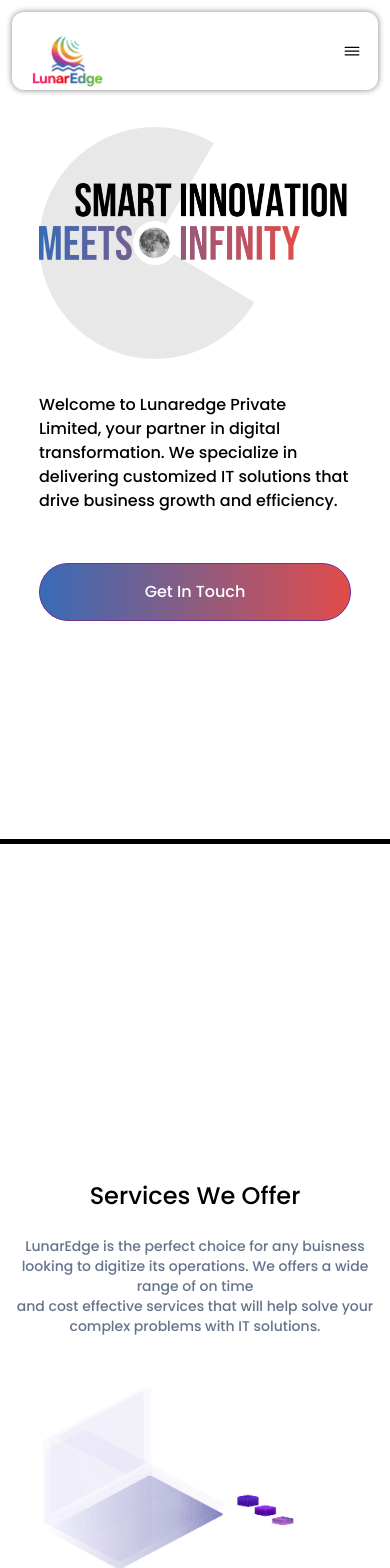
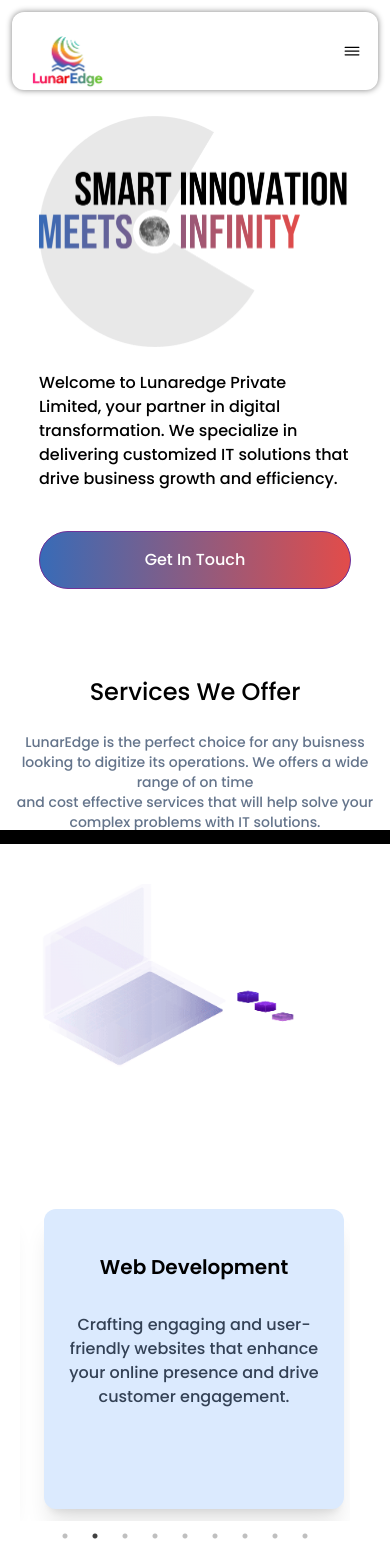
Before and after one commit to lunaredgepvtltd/LunarEdge, a React (Create React App) app in the folder frontend/: page / in a window 390 px wide. Shown: the top 1568 px of the page. Built offline with nearby package versions, Linux system fonts and the light colour scheme; a web font is replaced by a local one.

Commit message:
hero height-width updated

```diff
--- a/frontend/src/pages/ContactForm.jsx
+++ b/frontend/src/pages/ContactForm.jsx
@@ -64,12 +64,15 @@ const ContactForm = ({ onClose }) => {
             <ul className=" md:mt-12 space-y-3 md:space-y-8 mt-4">
               <li className="flex items-center">
               <AiOutlineMail className="h-[16px] w-[16px] text-white" />
+                <div className="w-full flex justify-between items-center">
                 <a
                   href="mailto:info@lunaredge.input"
                   className="text-white text-sm ml-4"
                 >
                   info@lunaredge.in
                 </a>
+                <RxCross1 className="text-lg md:hidden" style={{ strokeWidth: '1px' }} onClick={onClose}/>
+                </div>
               </li>
 
               <li className="flex items-center">
--- a/frontend/src/pages/Hero.jsx
+++ b/frontend/src/pages/Hero.jsx
@@ -27,10 +27,7 @@ import textimage from '../assets/textimage.png'
 
 const Hero = () => {
 
-
   const isSmallDevice = useMediaQuery({ maxWidth: 767 })
-
-
 
   const sliderSetting = {
     dots: true,
@@ -117,24 +114,7 @@ const Hero = () => {
 
   // fetching user
 
-  const { user } = useSelector((state) => state.user);
 
-  // const [text, setText] = useState("");
-  // const phrase = 'Empowering Innovation, Transforming Ideas Into Reality';
-
-  // useEffect(() => {
-  //   let currentIndex = 0;
-  //   const interval = setInterval(() => {
-  //     if (currentIndex <= phrase.length) {
-  //       setText(phrase.substring(0, currentIndex));
-  //       currentIndex++;
-  //     } else {
-  //       clearInterval(interval);
-  //     }
-  //   }, 50);
-
-  //   return () => clearInterval(interval);
-  // }, []);
 
   return (
 
@@ -145,7 +125,7 @@ const Hero = () => {
       {/* first-part */}
 
       <div
-        className="w-full h-[1100px] md:h-[960px] md:p-0 flex items-center justify-center"
+        className="w-full h-[660px] md:h-[800px] md:p-0 flex items-center justify-center"
         style={{
           backgroundImage: `url(${employmoon})`,
           backgroundSize: 'cover',
@@ -155,8 +135,8 @@ const Hero = () => {
         {/* text image for big devices   */}
         <img src={textimage} className="md:block hidden md:w-[40%] "/>
 
-        <div className=" w-[80%] h-[80%] md:w-[50%] items-center">
-          <div className="h-[60%] md:hidden flex flex-col justify-around ">
+        <div className=" w-[80%] h-[65%] md:w-[50%] items-center">
+          <div className="h-auto md:hidden flex flex-col gap-6 justify-around ">
            <span> <img src={textimage} className=" md:w-[80%]"/></span>
               {/* Contact Us */}
 
@@ -175,7 +155,7 @@ const Hero = () => {
 
       {/* second-part */}
       <div className="w-full h-full">
-        <div className="w-full text-center pt-16 md:pt-28">
+        <div className="w-full text-center  md:pt-16">
           {isSmallDevice ?
             <div className="flex flex-col gap-4 justify-center items-center">
               <div className="flex flex-col gap-1 p-4">
```
